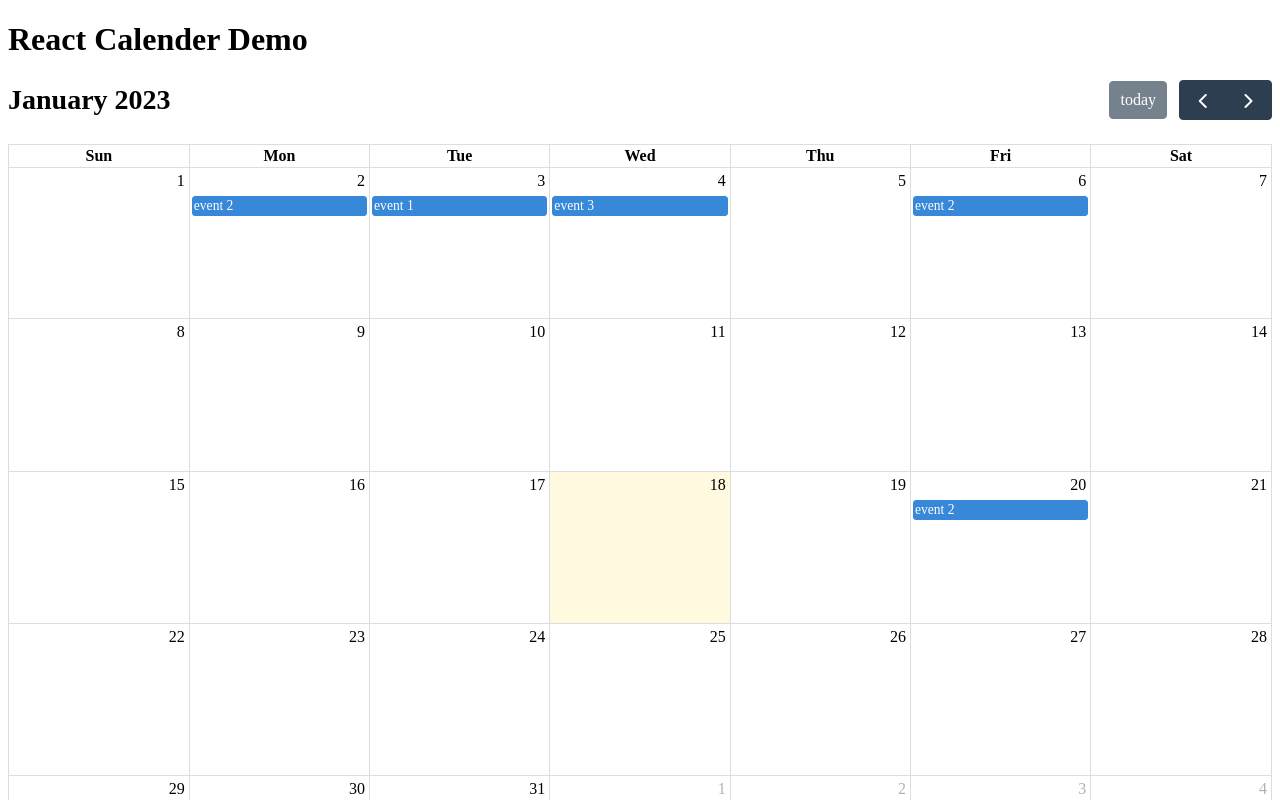
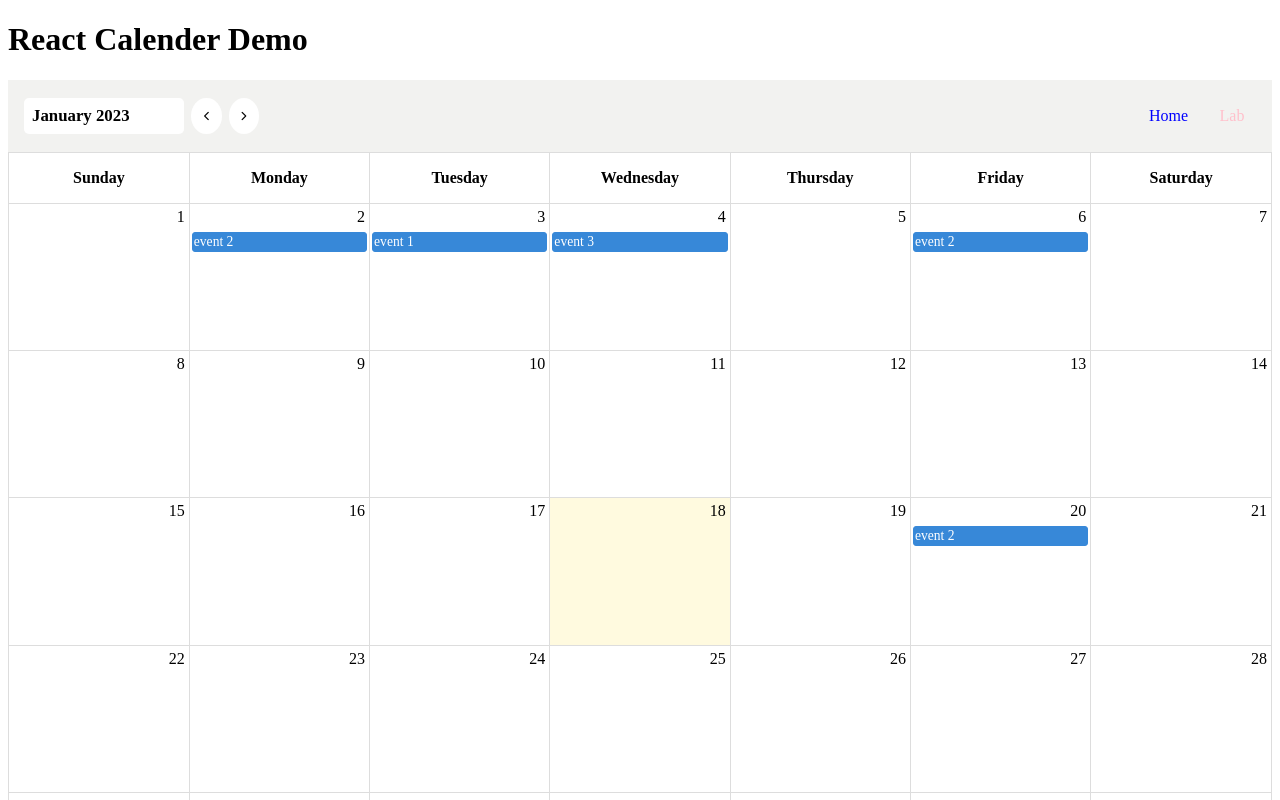
Before and after one commit to FavourAkpasi/Understanding-NEXT, a Next.js app: page /calender in a window 1280 px wide. Shown: the top 800 px of the page. Built offline with nearby package versions, Linux system fonts and the light colour scheme.

Commit message:
add style

```diff
--- a/components/calender.tsx
+++ b/components/calender/calender.tsx
@@ -9,6 +9,23 @@ const AppCalender = (events: any) => {
       initialView="dayGridMonth"
       weekends={true}
       events={events}
+      dayHeaderFormat={{ weekday: "long" }}
+      headerToolbar={{
+        start: "title prev next",
+        center: "",
+        end: "Home Lab",
+      }}
+      customButtons={{
+        Home: {
+          text: "Home",
+        },
+        Lab: {
+          text: "Lab",
+          // click: function () {
+          //   alert("clicked custom button 2!");
+          // },
+        },
+      }}
     />
   );
 };
--- /dev/null
+++ b/components/calender/style.ts
@@ -0,0 +1,52 @@
+import styled, { createGlobalStyle } from "styled-components";
+
+export const CalenderStyle = createGlobalStyle`
+    .fc-toolbar-chunk {
+        display: flex;
+        align-item: center;
+    }
+    .fc-toolbar-title{
+        background: #fff !important;
+        border-radius: 5px  !important;
+        padding: 0.5rem !important;
+        min-width: 10rem !important;
+    }
+  .fc-toolbar {
+    background-color: #f2f2f0;
+    color: #000;
+    margin-bottom: 0 !important;
+    padding: 1rem !important;
+    font-size: 0.6rem !important;
+  }
+  .fc-button {
+    color: black !important;
+    border-radius: 50% !important;
+    background: #fff !important;
+    border: none !important;
+    padding: 0.5rem !important;
+    &:active, :focus, :focus-visible {
+    border: none !important;
+    outline: none !important;
+    }
+  }
+  .fc-Home-button {
+    border-radius: 5px !important;
+    min-width: 3rem !important;
+    background: none !important;
+    color: blue !important;
+    font-size: 1rem !important;
+    pointer-events: none;
+  }
+  .fc-Lab-button {
+    border-radius: 5px !important;
+    min-width: 3rem !important;
+    background: none !important;
+    color: pink !important;
+    font-size: 1rem !important;
+    pointer-events: none;
+  }
+  .fc-col-header-cell-cushion {
+    padding: 1rem !important;
+
+  }
+`;
--- a/pages/_app.tsx
+++ b/pages/_app.tsx
@@ -1,5 +1,13 @@
 import type { AppProps } from "next/app";
+import Head from "next/head";
 
 export default function App({ Component, pageProps }: AppProps) {
-  return <Component {...pageProps} />;
+  return (
+    <>
+      <Head>
+        <meta name="description" content="practice Next App" />
+      </Head>
+      <Component {...pageProps} />;
+    </>
+  );
 }
--- a/pages/calender/index.tsx
+++ b/pages/calender/index.tsx
@@ -1,6 +1,7 @@
-import AppCalender from "../../components/calender";
+import AppCalender from "../../components/calender/calender";
+import { CalenderStyle } from "../../components/calender/style";
 
-const events = [
+const events: any = [
   { title: "event 1", date: "2023-01-03" },
   { title: "event 2", date: "2023-01-02" },
   { title: "event 3", date: "2023-01-04" },
@@ -8,10 +9,11 @@ const events = [
   { title: "event 2", date: "2023-01-20" },
 ];
 
-const Calender = () => {
+const Calender: React.FC = () => {
   return (
     <div>
       <h1>React Calender Demo</h1>
+      <CalenderStyle />
       <AppCalender events={events} />
     </div>
   );
```
Also changed, not shown: package.json (+11 -0 lines), 1 other file (tests, documents, lock files or other folders).
